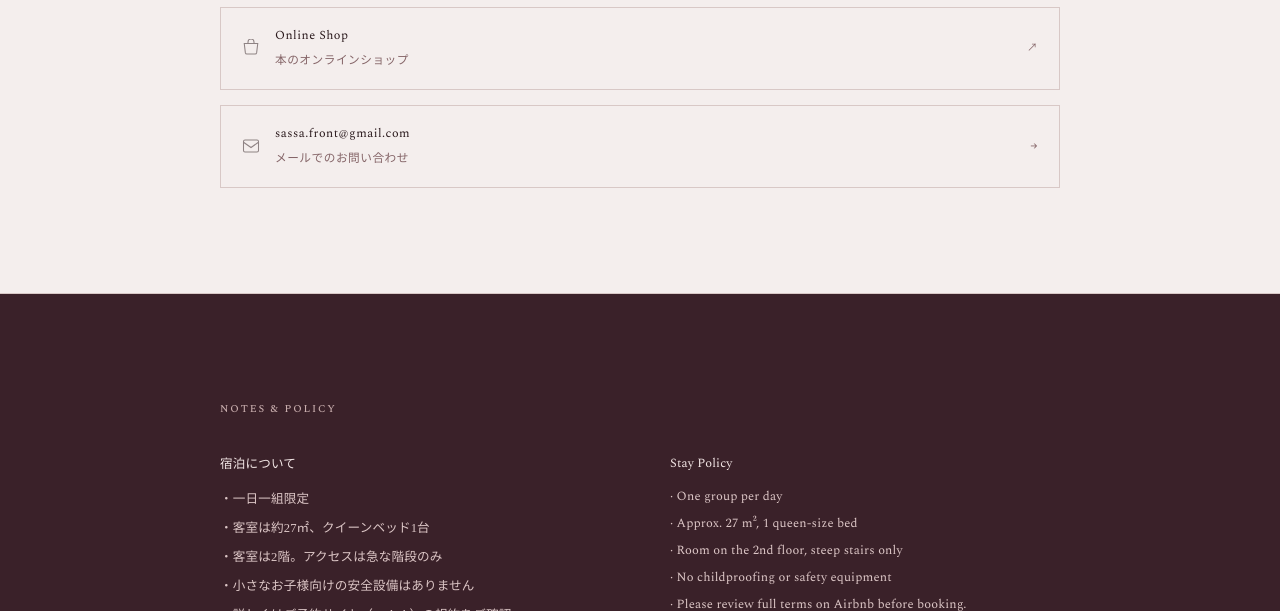
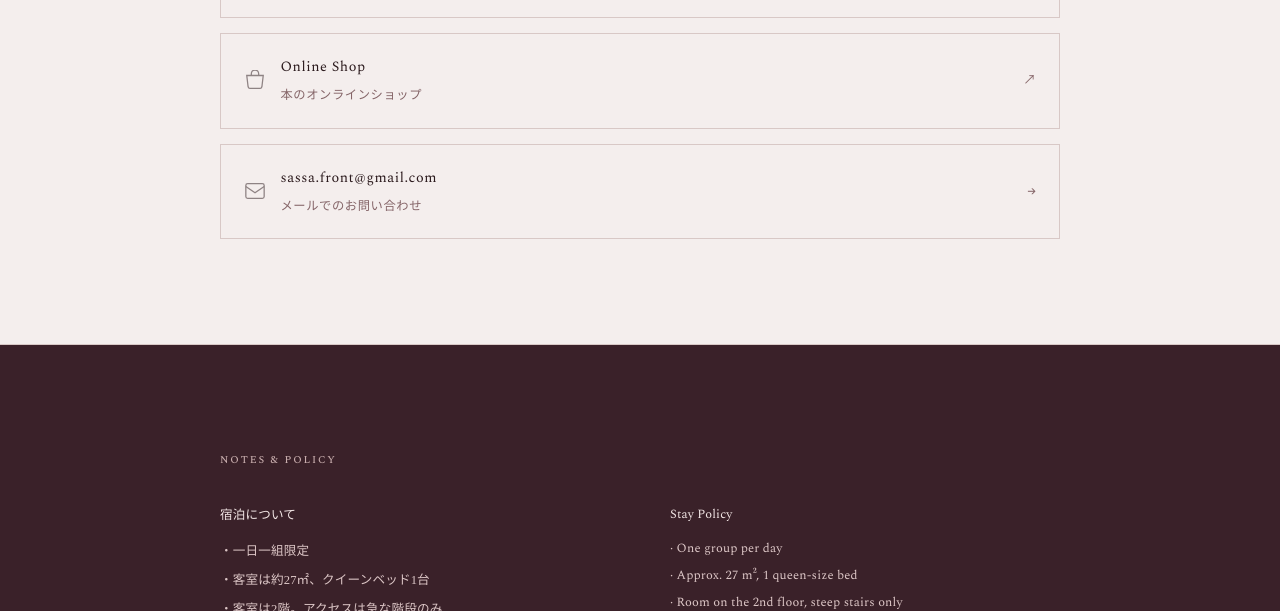
Before and after one commit to sassa-osaka/sassa-osaka.github.io, a plain HTML site: page info.html in a window 1280 px wide. Shown: the part 1282-1893 px from the top of the page. Drawn offline with nearby package versions, Linux system fonts and the light colour scheme; a web font is replaced by a local one.

Commit message:
Update style.css

```diff
--- a/style.css
+++ b/style.css
@@ -297,11 +297,11 @@ h1, h2, h3 {
   display: inline-flex;
   align-items: center;
   gap: 0.5em;
-  padding: 0.64em 1.4em;
+  padding: 0.85em 1.8em;
   font-family: var(--font-en);
-  font-size: 0.72rem;
+  font-size: 0.85rem;
   font-weight: 400;
-  letter-spacing: 0.14em;
+  letter-spacing: 0.12em;
   text-transform: uppercase;
   border: 1px solid currentColor;
   transition: background var(--transition), color var(--transition), border-color var(--transition);
@@ -696,21 +696,21 @@ h1, h2, h3 {
   display: flex;
   align-items: center;
   gap: 1rem;
-  padding: 1.1rem 1.4rem;
+  padding: 1.3rem 1.5rem;
   border: 1px solid var(--border);
   font-family: var(--font-en);
   font-weight: 300;
-  font-size: 0.82rem;
+  font-size: 0.95rem;
   letter-spacing: 0.04em;
   transition: background var(--transition), border-color var(--transition);
 }
 
 .link-row:hover { background: var(--off); border-color: var(--plum); }
 
-.link-row .link-icon { width: 18px; height: 18px; opacity: 0.5; flex-shrink: 0; }
+.link-row .link-icon { width: 22px; height: 22px; opacity: 0.5; flex-shrink: 0; }
 .link-row .link-label { flex: 1; }
-.link-row .link-label .jp { font-family: var(--font-jp); font-size: 0.78rem; color: var(--mid); }
-.link-row .link-arrow { font-size: 0.7rem; color: var(--mid); }
+.link-row .link-label .jp { font-family: var(--font-jp); font-size: 0.82rem; color: var(--mid); margin-top: 0.15em; }
+.link-row .link-arrow { font-size: 0.85rem; color: var(--mid); }
 
 /* === Fade-in === */
 .fade-in {
```
